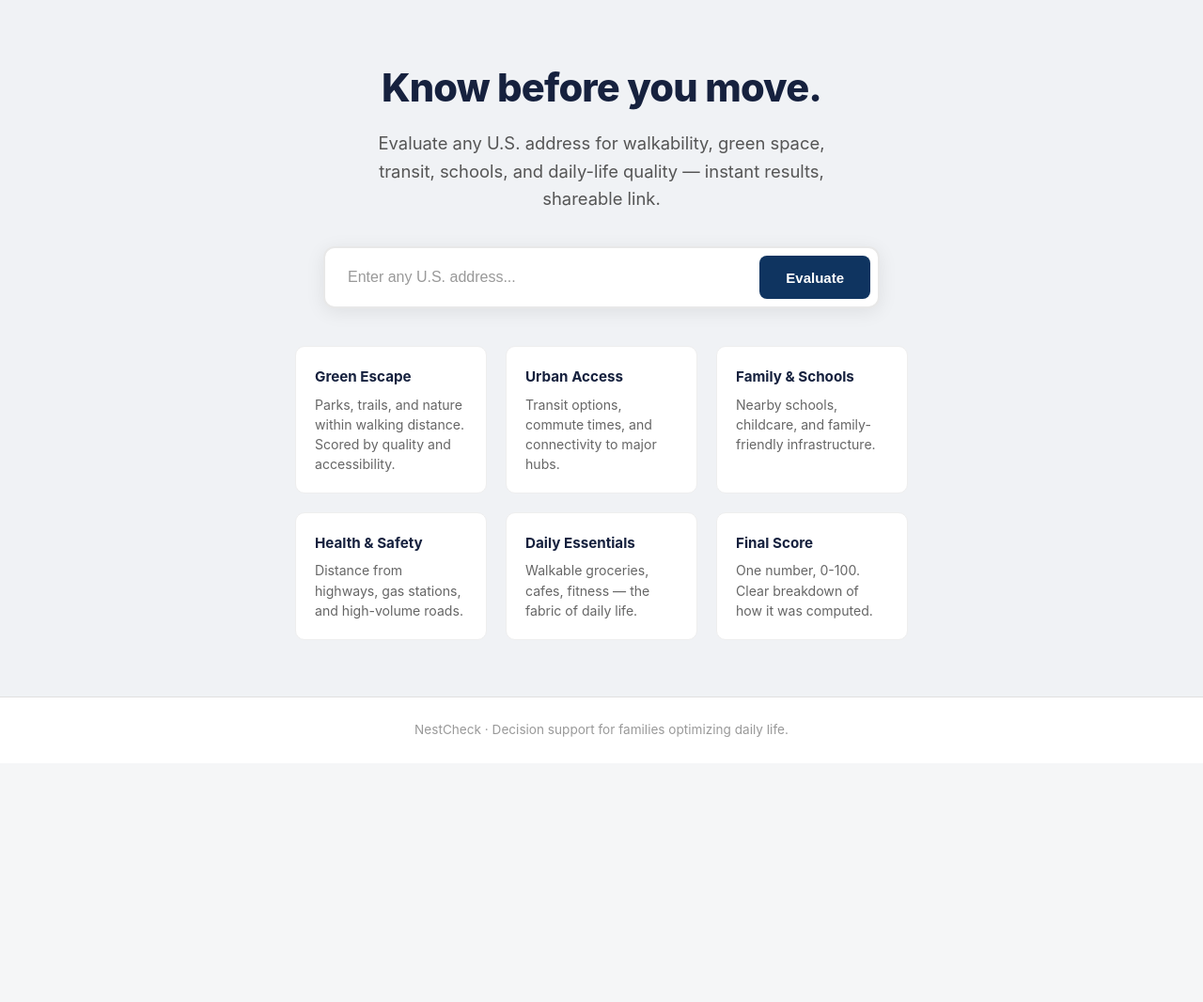
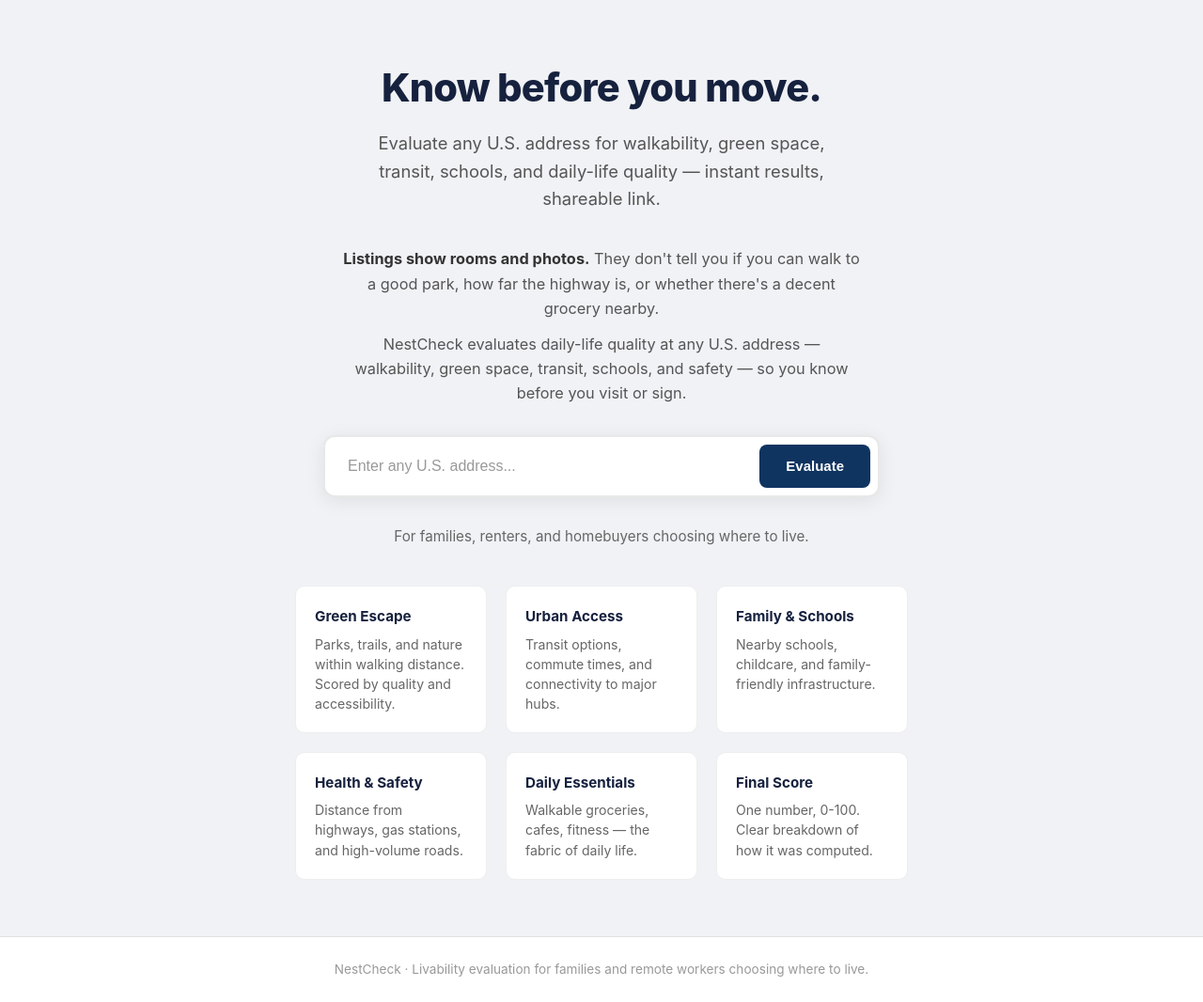
Before and after one commit to jbrowning24/NestCheck, a Flask app: page / in a window 1280 px wide. Shown: the part 64-1130 px from the top of the page at 94% size. Before the commit the page ends 848 px from the top, so only its background shows below. Run offline with Flask 3, Linux system fonts and the light colour scheme; data that the repository does not hold is empty.

Commit message:
NES-25: Homepage copy — articulate why NestCheck exists and what problem it solves
- Add why-block between hero and search: problem (listings lack daily-life info) and solution
- Add who-it's-for line above features: families, renters, homebuyers
- Update footer: livability evaluation for families and remote workers
- Style new blocks with consistent spacing and muted text

Co-authored-by: Cursor <cursoragent@cursor.com>

```diff
--- a/templates/index.html
+++ b/templates/index.html
@@ -66,6 +66,26 @@
       margin-right: auto;
     }
 
+    /* --- WHY BLOCK --- */
+    .why-block {
+      max-width: 600px;
+      margin: 0 auto 32px;
+      padding: 0 24px;
+      text-align: center;
+    }
+    .why-block p {
+      font-size: 1.02em;
+      color: #555;
+      line-height: 1.6;
+      margin-bottom: 12px;
+    }
+    .why-block p:last-child {
+      margin-bottom: 0;
+    }
+    .why-block strong {
+      color: #333;
+    }
+
     /* --- FORM --- */
     .search-section {
       max-width: 640px;
@@ -111,6 +131,16 @@
     .search-box button:disabled {
       background: #8899aa;
       cursor: not-allowed;
+    }
+
+    /* --- WHO IT'S FOR --- */
+    .who-its-for {
+      max-width: 700px;
+      margin: 0 auto 16px;
+      padding: 0 24px;
+      text-align: center;
+      font-size: 0.95em;
+      color: #666;
     }
 
     /* --- FEATURES (landing) --- */
@@ -737,6 +767,11 @@
   <p class="tagline">Evaluate any U.S. address for walkability, green space, transit, schools, and daily-life quality — instant results, shareable link.</p>
 </div>
 
+<div class="why-block">
+  <p><strong>Listings show rooms and photos.</strong> They don't tell you if you can walk to a good park, how far the highway is, or whether there's a decent grocery nearby.</p>
+  <p>NestCheck evaluates daily-life quality at any U.S. address — walkability, green space, transit, schools, and safety — so you know before you visit or sign.</p>
+</div>
+
 <div class="search-section">
   {% if error %}
     <div class="error-banner">
@@ -760,6 +795,8 @@
     </div>
   </form>
 </div>
+
+<p class="who-its-for">For families, renters, and homebuyers choosing where to live.</p>
 
 <div class="features">
   <div class="feature-card">
@@ -807,7 +844,7 @@
 
 <!-- FOOTER -->
 <footer>
-  NestCheck &middot; Decision support for families optimizing daily life.
+  NestCheck &middot; Livability evaluation for families and remote workers choosing where to live.
 </footer>
 
 <script>
```
